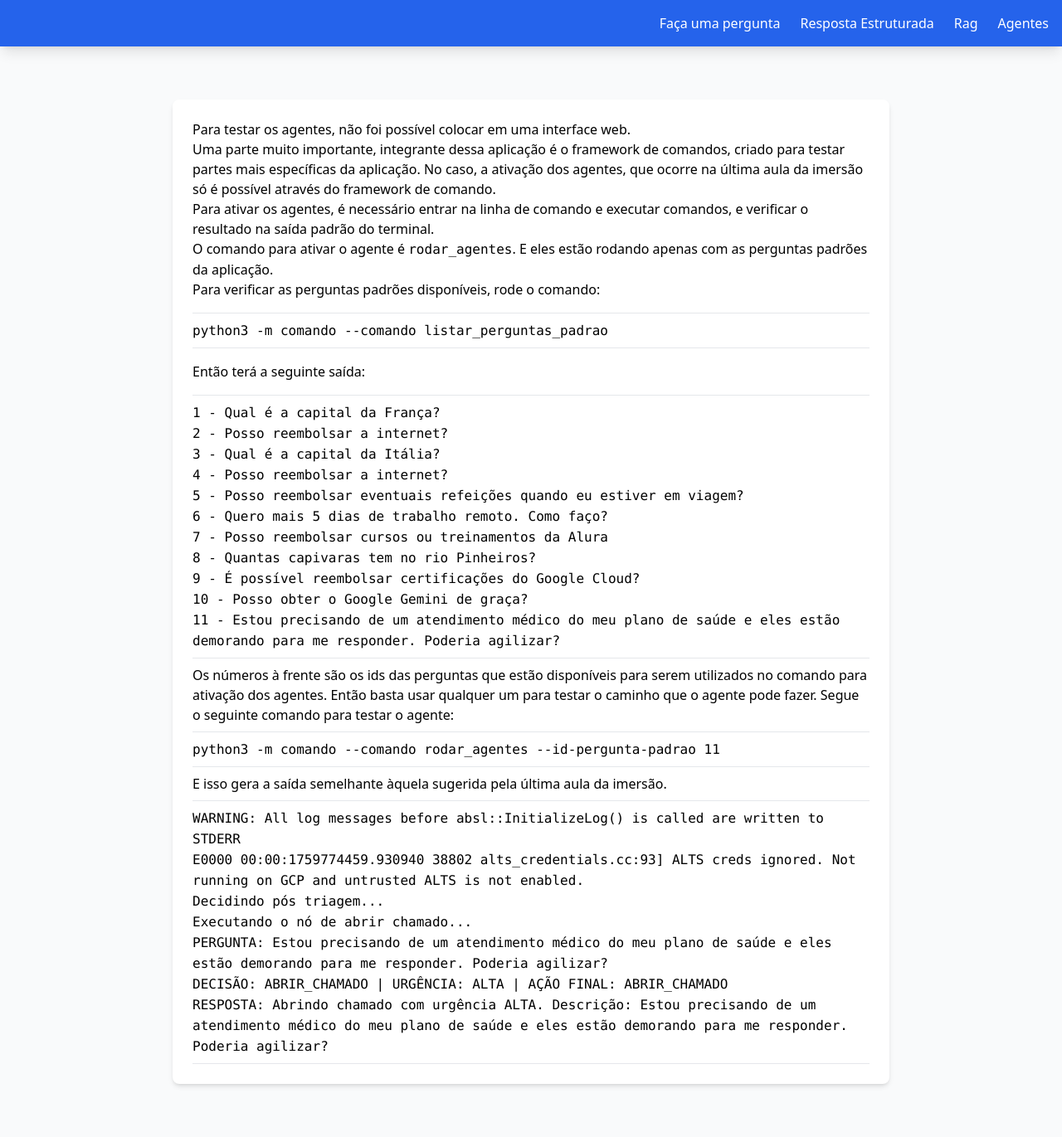
After one commit to danilocgsilva/imersao_dev_ia_alura__dev_agentes_de_ai_apimentado, a Flask app: template app/flask_app/templates/agentes.html in a window 1280 px wide. The commit adds this page. Shown: the whole page at 83% size. Run offline with Flask 3, Linux system fonts and the light colour scheme; the template is opened without the code that fills it, so the values that code supplies are empty; some libraries are stand-ins or nearby versions.

Commit message:
Melhoria da documentação

```diff
--- a/app/flask_app/main.py
+++ b/app/flask_app/main.py
@@ -1,8 +1,9 @@
-from flask import Flask, Blueprint, url_for, redirect
+from flask import Flask, Blueprint, url_for, redirect, render_template
 from flask_app.rotas.pergunta_simples import pergunta_simples
 from flask_app.rotas.resposta_estruturada import resposta_estruturada
 from flask_app.rotas.rag import rag
 from suporte.Banco import Banco
+from flask_app.template_models.Agentes import Agentes
 
 web_framework = Flask(__name__)
 web_framework.secret_key = '45638a90-23f1-47a1-b0a0-57465d954172'
@@ -27,3 +28,7 @@ def inject_functions():
 @web_framework.route("/", endpoint="index", methods=['GET'])
 def index():
     return redirect(url_for("pergunta_simples.perguntar"))
+
+@web_framework.route("/agentes", endpoint="agentes", methods=['GET'])
+def agentes():
+    return render_template("agentes.html", view_model=Agentes())
--- a/app/flask_app/templates/_base.html
+++ b/app/flask_app/templates/_base.html
@@ -17,7 +17,7 @@
     <nav class="bg-blue-600 text-white shadow-lg">
         <div class="max-w-7xl mx-auto px-4">
             <div class="flex justify-between items-center py-4">
-                <a href="#" class="text-xl font-bold">{{ view_model.nome_pagina_amigavel }}</a>
+                <p class="text-xl font-bold">{{ view_model.nome_pagina_amigavel }}</p>
 
                 <div class="md:hidden">
                     <button id="menu-toggle" class="focus:outline-none">
@@ -31,6 +31,7 @@
                     <a href="{{ url_for('pergunta_simples.perguntar') }}" class="hover:text-blue-200 transition">Faça uma pergunta</a>
                     <a href="{{ url_for('resposta_estruturada.prompt') }}" class="hover:text-blue-200 transition">Resposta Estruturada</a>
                     <a href="{{ url_for('rag.rag') }}" class="hover:text-blue-200 transition">Rag</a>
+                    <a href="{{ url_for('agentes') }}" class="hover:text-blue-200 transition">Agentes</a>
                 </div>
             </div>
 
@@ -38,6 +39,7 @@
                 <a href="{{ url_for('pergunta_simples.perguntar') }}" class="block py-2 hover:bg-blue-500 px-4 rounded transition">Faça uma pergunta</a>
                 <a href="{{ url_for('resposta_estruturada.prompt') }}" class="block py-2 hover:bg-blue-500 px-4 rounded transition">Resposta Estruturada</a>
                 <a href="{{ url_for('rag.rag') }}" class="block py-2 hover:bg-blue-500 px-4 rounded transition">Rag</a>
+                <a href="{{ url_for('agentes') }}" class="block py-2 hover:bg-blue-500 px-4 rounded transition">Agentes</a>
             </div>
         </div>
     </nav>
--- /dev/null
+++ b/app/flask_app/templates/agentes.html
@@ -0,0 +1,65 @@
+{% extends "_base.html" %}
+
+{% block content %}
+
+<div class="max-w-4xl mx-auto px-4 py-8">
+    <h1 class="text-3xl font-bold text-center text-gray-800 mb-8">{{ view_model.h1 }}</h1>
+
+    <div class="bg-white rounded-lg shadow-md p-6 mb-8">
+        <p>Para testar os agentes, não foi possível colocar em uma interface web.</p>
+        <p>Uma parte muito importante, integrante dessa aplicação é o framework de comandos, criado para testar partes
+            mais específicas da aplicação. No caso, a ativação dos agentes, que ocorre na última aula da imersão só é
+            possível através do framework de comando.</p>
+        <p>Para ativar os agentes, é necessário entrar na linha de comando e executar comandos, e verificar o resultado
+            na saída padrão do terminal.</p>
+        <p>O comando para ativar o agente é <code>rodar_agentes</code>. E eles estão rodando apenas com as perguntas
+            padrões da aplicação.</p>
+        <p class="pb-4">Para verificar as perguntas padrões disponíveis, rode o comando:</p>
+        <hr />
+        <div class="pt-2 pb-2">
+            <code>python3 -m comando --comando listar_perguntas_padrao</code>
+        </div>
+        <hr />
+        <p class="pt-4 pb-4">Então terá a seguinte saída:</p>
+        <hr />
+        <div class="pt-2 pb-2">
+            <code>
+1 - Qual é a capital da França?<br />
+2 - Posso reembolsar a internet?<br />
+3 - Qual é a capital da Itália?<br />
+4 - Posso reembolsar a internet?<br />
+5 - Posso reembolsar eventuais refeições quando eu estiver em viagem?<br />
+6 - Quero mais 5 dias de trabalho remoto. Como faço?<br />
+7 - Posso reembolsar cursos ou treinamentos da Alura<br />
+8 - Quantas capivaras tem no rio Pinheiros?<br />
+9 - É possível reembolsar certificações do Google Cloud?<br />
+10 - Posso obter o Google Gemini de graça?<br />
+11 - Estou precisando de um atendimento médico do meu plano de saúde e eles estão demorando para me responder. Poderia agilizar?<br />
+</code>
+        </div>
+        <hr />
+        <p class="pt-2 pb-2">Os números à frente são os ids das perguntas que estão disponíveis para serem utilizados no
+            comando para ativação dos agentes. Então basta usar qualquer um para testar o caminho que o agente pode
+            fazer. Segue o seguinte comando para testar o agente:</p>
+        <hr />
+        <div class="pt-2 pb-2">
+            <code>python3 -m comando --comando rodar_agentes --id-pergunta-padrao 11</code>
+        </div>
+        <hr />
+        <p class="pt-2 pb-2">E isso gera a saída semelhante àquela sugerida pela última aula da imersão.</p>
+        <hr />
+        <div class="pt-2 pb-2">
+<code>
+    WARNING: All log messages before absl::InitializeLog() is called are written to STDERR<br />
+E0000 00:00:1759774459.930940   38802 alts_credentials.cc:93] ALTS creds ignored. Not running on GCP and untrusted ALTS is not enabled.<br />
+Decidindo pós triagem...<br />
+Executando o nó de abrir chamado...<br />
+PERGUNTA: Estou precisando de um atendimento médico do meu plano de saúde e eles estão demorando para me responder. Poderia agilizar?<br />
+DECISÃO: ABRIR_CHAMADO | URGÊNCIA: ALTA | AÇÃO FINAL: ABRIR_CHAMADO<br />
+RESPOSTA: Abrindo chamado com urgência ALTA. Descrição: Estou precisando de um atendimento médico do meu plano de saúde e eles estão demorando para me responder. Poderia agilizar?<br />
+</code>
+        </div>
+        <hr />
+    </div>
+</div>
+{% endblock %}
```
Also changed, not shown: app/flask_app/template_models/Agentes.py (added, +11 -0 lines), README.md.
